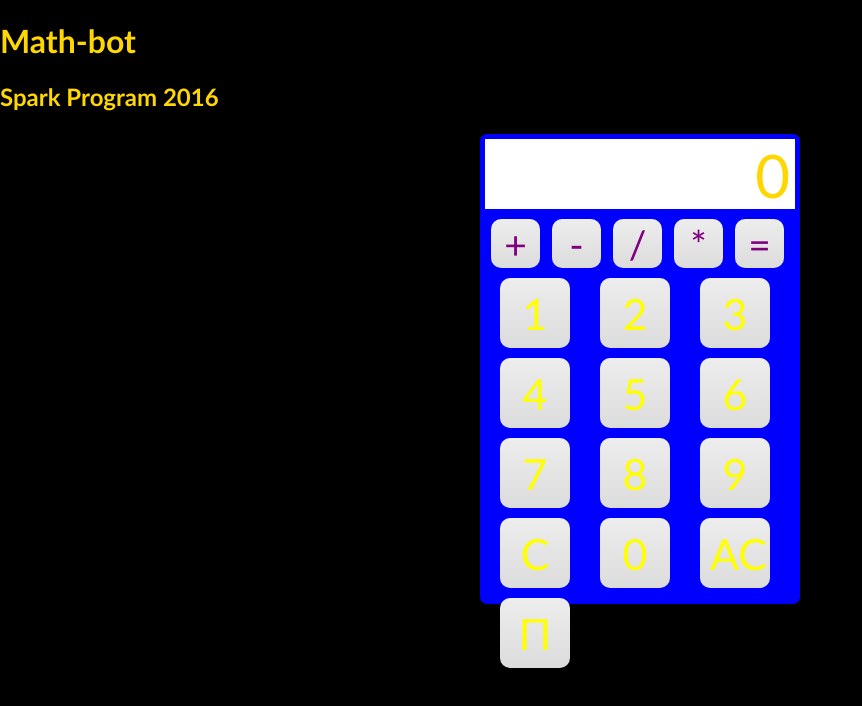
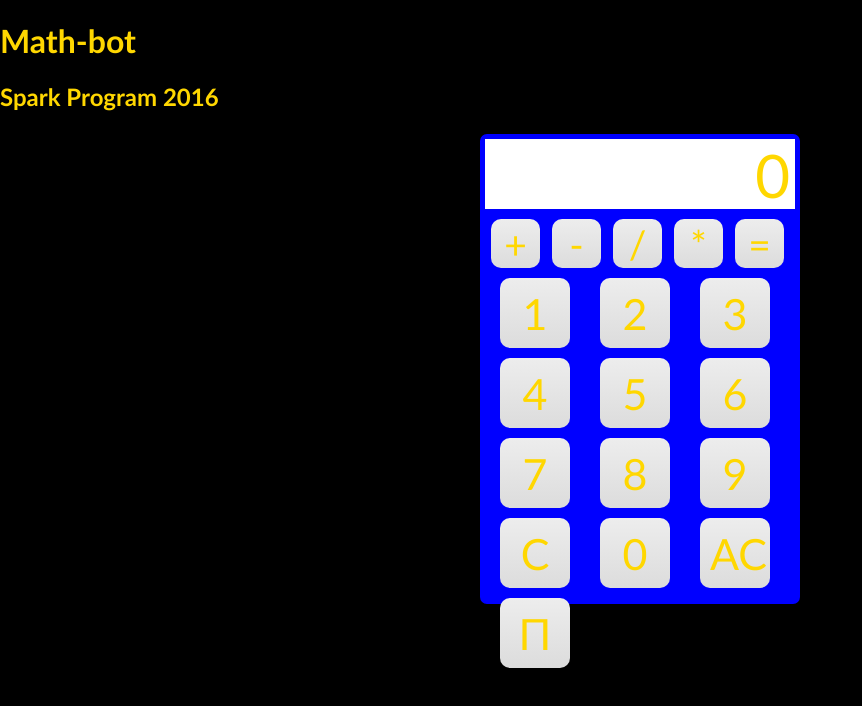
Before and after one commit to RobotStars/math-bot, a plain HTML site: page index.html in a window 1280 px wide. Shown: the whole page, without its empty margins (0-862 px from the left). Drawn offline with nearby package versions, Linux system fonts and the light colour scheme.

Commit message:
Update robotstars.css

```diff
--- a/stylesheets/robotstars.css
+++ b/stylesheets/robotstars.css
@@ -13,7 +13,7 @@ body, div, a {
     margin:5px 6px;
     text-align:center;
     text-decoration:none;
-    color:purple;
+    color:gold;
     font-size:39px;
     background:-webkit-gradient(linear, left top, left bottom, from(#EDEDED), to(#DCDCDC));
     background:-moz-linear-gradient(top, #EDEDED, #DCDCDC);
@@ -46,7 +46,7 @@ body, div, a {
     display:block;
     float:left;
     text-align:center;
-    color:#FFFF00;
+    color:gold;
     font-size:43px;
     text-decoration:none;
     width:50px;
```
